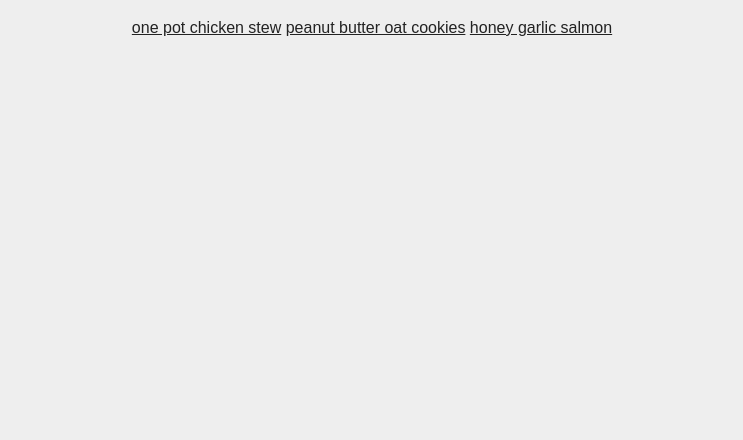
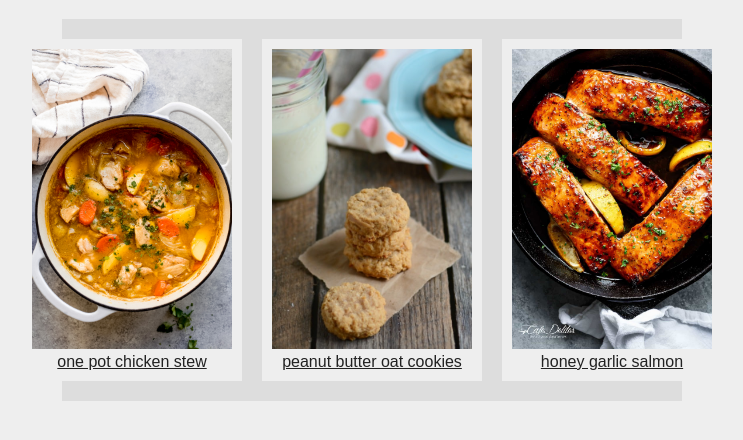
Before and after one commit to noepse/odin-recipes, a plain HTML site: page index.html in a window 1280 px wide. Shown: the part 62-502 px from the top of the page, without its empty margins (268-1011 px from the left). Drawn offline with Linux system fonts and the light colour scheme.

Commit message:
Edit css and Add images
- Edits css to add margin and padding to index.html
- Adds images to index.html

```diff
--- a/index.html
+++ b/index.html
@@ -8,9 +8,15 @@
     <body>
         <h1>Odin Recipes</h1>
         <div class = "recipeContainer">
-            <a href = "./recipes/chickenstew.html" target = "_blank" rel = "noreferrer noopener">one pot chicken stew</a>
-            <a href = "./recipes/peanutcookies.html" target = "_blank" rel = "noreferrer noopener">peanut butter oat cookies</a>
-            <a href = "./recipes/honeygarlicsalmon.html" target = "_blank" rel = "noreferrer noopener">honey garlic salmon</a>
+            <div class = "card">
+                <img src = "./images/chickenstew.jpg" alt = "a pot of delicious chicken stew with potatoes and carrots">
+                <a href = "./recipes/chickenstew.html" target = "_blank" rel = "noreferrer noopener">one pot chicken stew</a></div>
+            <div class = "card">
+                <img src = "./images/peanutcookies.jpg" alt = "a delicious stack of peanut butter cookies">
+                <a href = "./recipes/peanutcookies.html" target = "_blank" rel = "noreferrer noopener">peanut butter oat cookies</a></div>
+            <div class = "card">
+                <img src = "./images/honeygarlicsalmon.jpg" alt = "a pan of delicious fried salmon glazed in a honey, garlic and lemon sauce">
+                <a href = "./recipes/honeygarlicsalmon.html" target = "_blank" rel = "noreferrer noopener">honey garlic salmon</a></div>
         </div>
 
 
--- a/styles.css
+++ b/styles.css
@@ -1,4 +1,8 @@
-*{
+html{
+    box-sizing: border-box;
+}
+
+*, *::after, *::before{
     font-family:Arial, Helvetica, sans-serif;
     color: #222222;
 }
@@ -16,3 +20,25 @@ img{
     height: auto;
     width: 300px;
 }
+
+.recipeContainer{
+    margin: auto;
+    width: 600px;
+    background: #dddddd;
+    padding: 10px;
+    display: flex;
+    align-items: center;
+    justify-content: center;
+}
+
+.card{
+    width: 200px;
+    background:#eeeeee;
+    margin: 10px;
+    padding: 10px;
+}
+
+.card img{
+    width: 200px;
+    height: auto;
+}
```
